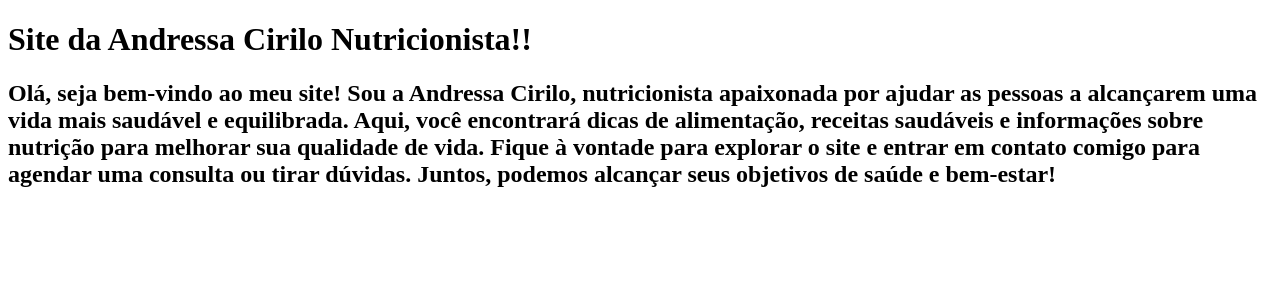
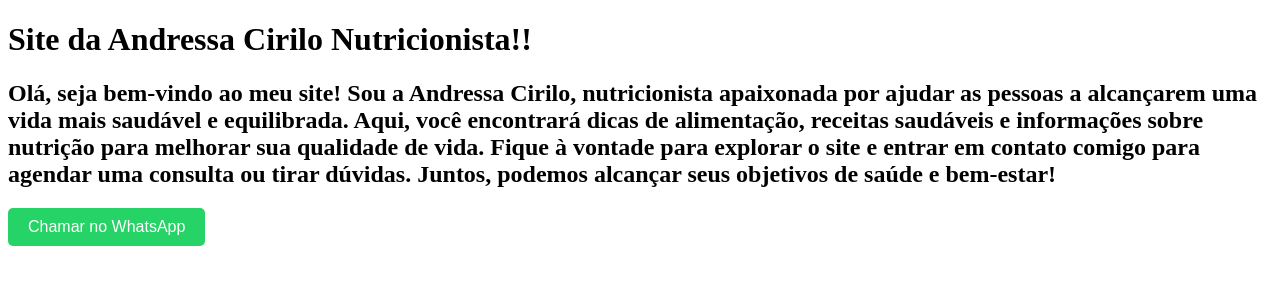
Before and after one commit to Vitor2107/Projeto_tabnews, a Next.js app: page / in a window 1280 px wide. Shown: the top 300 px of the page. Built offline with nearby package versions, Linux system fonts and the light colour scheme.

Commit message:
Adicionar botão de whatsAppp

```diff
--- a/pages/index.js
+++ b/pages/index.js
@@ -11,6 +11,25 @@ function home() {
         para agendar uma consulta ou tirar dúvidas. Juntos, podemos alcançar
         seus objetivos de saúde e bem-estar!
       </h2>
+      <a
+        href="https://wa.me/5527997925297?text=Olá%20Andressa,%20gostaria%20de%20agendar%20uma%20consulta"
+        target="_blank"
+        rel="noopener noreferrer"
+      >
+        <button
+          style={{
+            padding: "10px 20px",
+            fontSize: "16px",
+            backgroundColor: "#25D366",
+            color: "white",
+            border: "none",
+            borderRadius: "5px",
+            cursor: "pointer",
+          }}
+        >
+          Chamar no WhatsApp
+        </button>
+      </a>
     </div>
   );
 }
```
